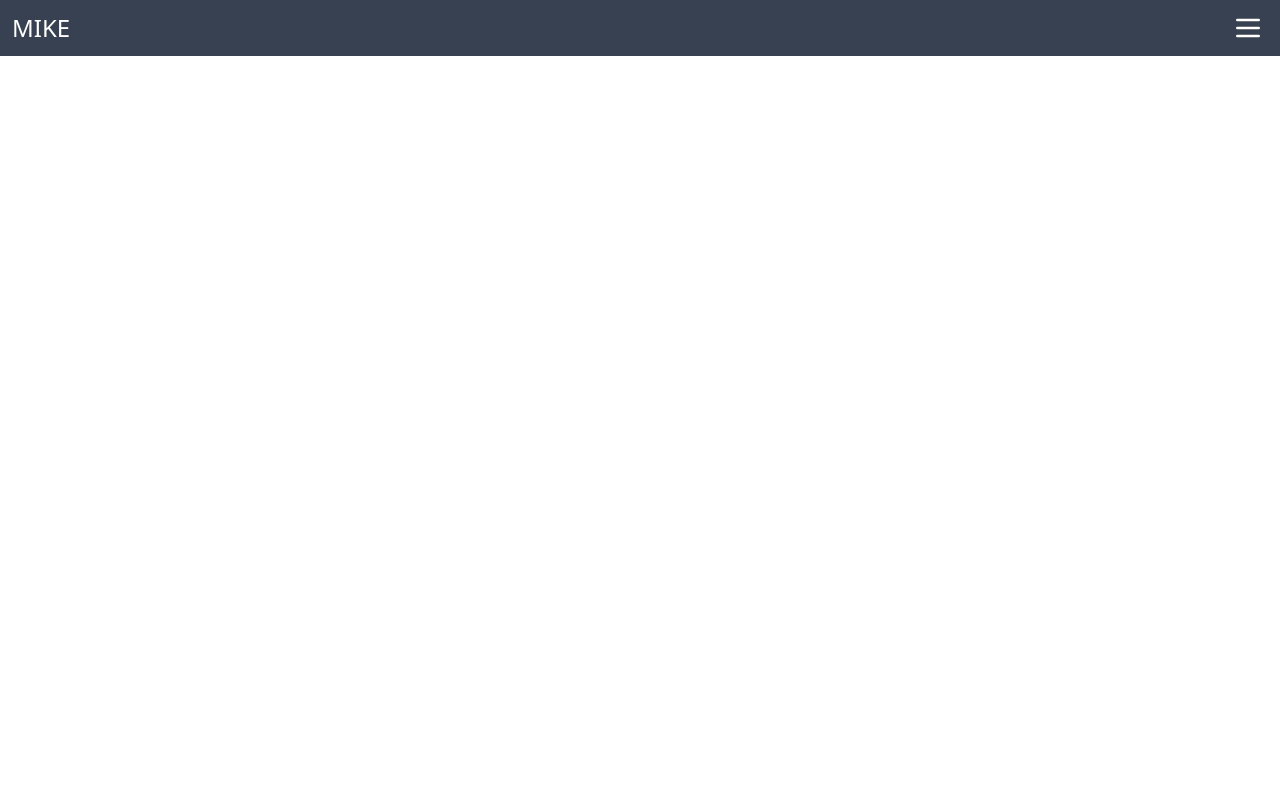
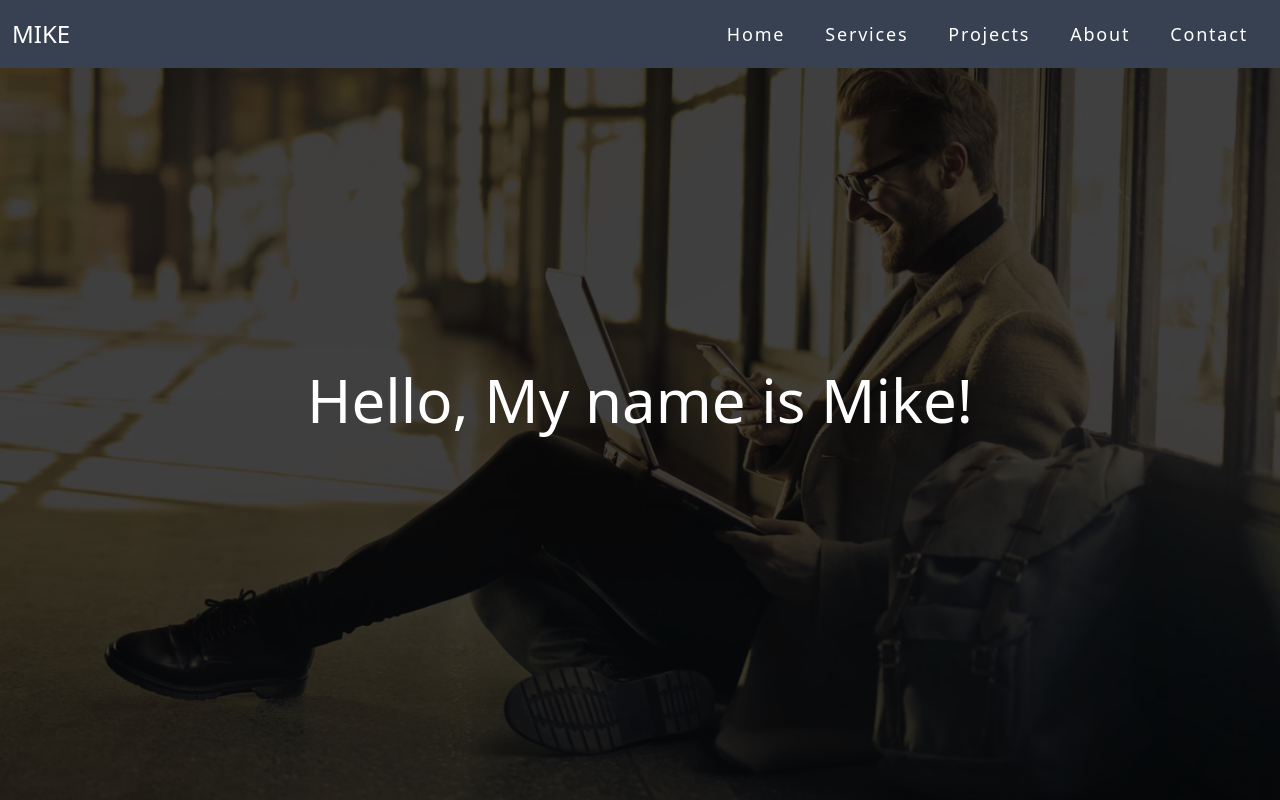
Before and after one commit to migarciaduran/css-react-demo, a React (Create React App) app: page / in a window 1280 px wide. Shown: the top 800 px of the page. Built offline with nearby package versions, Linux system fonts and the light colour scheme.

Commit message:
Adding responsive bar

```diff
--- a/src/components/App.tsx
+++ b/src/components/App.tsx
@@ -15,8 +15,8 @@ function App() {
       <Navigation />
       <Switch>
         <Route path="/">
-          {/* <Home/>
-          <Body/> */}
+          <Home/>
+          <Body/>
         </Route>
       </Switch>
     </Router>
--- a/src/components/Card.tsx
+++ b/src/components/Card.tsx
@@ -1,5 +1,5 @@
 import React from 'react';
-import './Card.css';
+import './Card.scss';
 
 function Card() {
   return (
--- a/src/components/Navigation.tsx
+++ b/src/components/Navigation.tsx
@@ -1,27 +1,27 @@
 // https://github.com/briancodex/tailwindcss-react-v1
 
 import React, { useState } from 'react';
-import './Navigation.css'
+import './Navigation.scss'
 
 const Navbar = () => {
   const [isMenuActive, setIsMenuActive] = useState(Boolean(false));
 
   const getNavigationMode = () => {
-    let menuConstant = 'flex flex-col justify-center items-center bg-gray-800 text-white absolute top-0 w-screen h-screen transitionEaseLeft';
+    let menuConstant = 'flex flex-col justify-center items-center bg-gray-800 text-white absolute top-0 w-screen h-screen transitionEaseLeft md:h-auto md:flex-row md:static md:w-min md:bg-transparent';
     return isMenuActive
       ? `${menuConstant} left-0`
       : `${menuConstant} left-full`
   }
 
   return (
-    <nav className="fixed left-0 top-0 w-screen h-auto block">
+    <nav className="fixed left-0 top-0 w-screen h-auto block z-50">
       <div className="flex items-center justify-center bg-gray-700 w-full min-h-0">
-        <div className="flex items-center justify-between w-full h-full py-0 px-3 my-2">
+        <div className="flex items-center justify-between w-full h-full py-1 px-3 my-2 md:my-0 md:py-0">
           <div>
             <a href="#hero"><h1 className="uppercase text-2xl text-white">Mike</h1></a>
           </div>
           <div>
-            <div onClick={() => setIsMenuActive(!isMenuActive)} className="relative text-white w-full h-full flex justify-center items-center z-20 p-1 cursor-pointer hover:text-red-600">
+            <div onClick={() => setIsMenuActive(!isMenuActive)} className="relative text-white w-full h-full flex justify-center items-center z-20 mr-4 cursor-pointer hover:text-red-600 md:hidden">
               <svg
                 className='w-8 h-8'
                 fill='none'
@@ -39,11 +39,11 @@ const Navbar = () => {
             </div>
 
             <ul className={`${getNavigationMode()}`}>
-              <li><a href="#hero" data-after="Home" className="text-white font-medium text-4xl tracking-widest block p-5 hover:text-red-600">Home</a></li>
-              <li><a href="#services" data-after="Service" className="text-white font-medium text-4xl tracking-widest block p-5 hover:text-red-600">Services</a></li>
-              <li><a href="#projects" data-after="Projects" className="text-white font-medium text-4xl tracking-widest block p-5 hover:text-red-600">Projects</a></li>
-              <li><a href="#about" data-after="About" className="text-white font-medium text-4xl tracking-widest block p-5 hover:text-red-600">About</a></li>
-              <li><a href="#contact" data-after="Contact" className="text-white font-medium text-4xl tracking-widest block p-5 hover:text-red-600">Contact</a></li>
+              <li><a href="#hero" className="text-white font-medium text-4xl tracking-widest block p-5 hover:text-red-600 md:inline-block md:text-lg md:font-normal">Home</a></li>
+              <li><a href="#services" className="text-white font-medium text-4xl tracking-widest block p-5 hover:text-red-600 md:inline-block md:text-lg md:font-normal">Services</a></li>
+              <li><a href="#projects" className="text-white font-medium text-4xl tracking-widest block p-5 hover:text-red-600 md:inline-block md:text-lg md:font-normal">Projects</a></li>
+              <li><a href="#about" className="text-white font-medium text-4xl tracking-widest block p-5 hover:text-red-600 md:inline-block md:text-lg md:font-normal">About</a></li>
+              <li><a href="#contact" className="text-white font-medium text-4xl tracking-widest block p-5 hover:text-red-600 md:inline-block md:text-lg md:font-normal">Contact</a></li>
             </ul>
           </div>
         </div>
```
Also changed, not shown: src/components/Card.scss (renamed from src/components/Card.css), src/components/Navigation.scss (renamed from src/components/Navigation.css).
